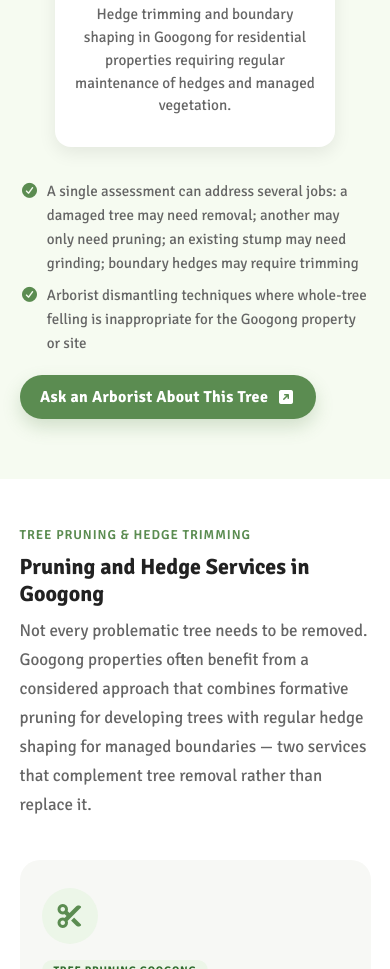
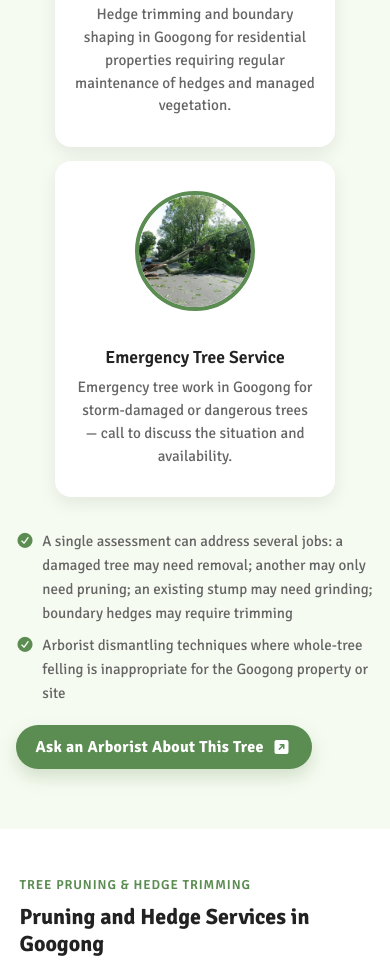
Before and after one commit to theMakhmud/flora-tree, a plain HTML site: page tree-removal-googong.html in a window 390 px wide. Shown: the part 3795-4764 px from the top of the page. Drawn offline with nearby package versions, Linux system fonts and the light colour scheme.

Commit message:
Add Emergency card and align service details width
Add 5th Emergency card to 6 district pages (Jerrabomberra already
had it). Match .services-details width to .gardencard at all
breakpoints (90% / 94% / 92%). Emergency descriptions unique per
page, no 24/7 claims.

Co-Authored-By: Claude Opus 4.6 (1M context) <noreply@anthropic.com>

```diff
--- a/css/_districtAct.scss
+++ b/css/_districtAct.scss
@@ -209,8 +209,14 @@
 
 /* Service details under gardencard (shared across all districts) */
 .services-details {
+  width: 90%;
   margin: 24px auto 0;
-  padding: 0 20px;
+}
+@media (max-width: 1024px) {
+  .services-details { width: 94%; }
+}
+@media (max-width: 480px) {
+  .services-details { width: 92%; }
 }
 .services-details .otr-list {
   display: grid;
--- a/tree-removal-googong.html
+++ b/tree-removal-googong.html
@@ -462,6 +462,11 @@ document.addEventListener("DOMContentLoaded", function () {
               <img src="./images/hedge-trimming-canberra-800.webp" alt="Hedge trimming in Googong" width="800" height="533" loading="lazy">
               <h4>Hedge Trimming</h4>
               <p>Hedge trimming and boundary shaping in Googong for residential properties requiring regular maintenance of hedges and managed vegetation.</p>
+            </a>
+            <a href="emergency-tree-service-canberra.html">
+              <img src="./images/emergency-tree-services-canberra-800.webp" alt="Emergency tree service in the Canberra region" width="800" height="572" loading="lazy">
+              <h4>Emergency Tree Service</h4>
+              <p>Emergency tree work in Googong for storm-damaged or dangerous trees — call to discuss the situation and availability.</p>
             </a>
           </div>
 
```
Also changed, not shown: tree-removal-belconnen.html (+5 -0 lines), tree-removal-inner-north-canberra.html (+5 -0 lines), tree-removal-inner-south-canberra.html (+5 -0 lines), tree-removal-queanbeyan.html (+5 -0 lines), tree-removal-woden-valley.html (+5 -0 lines), css/style.css.
